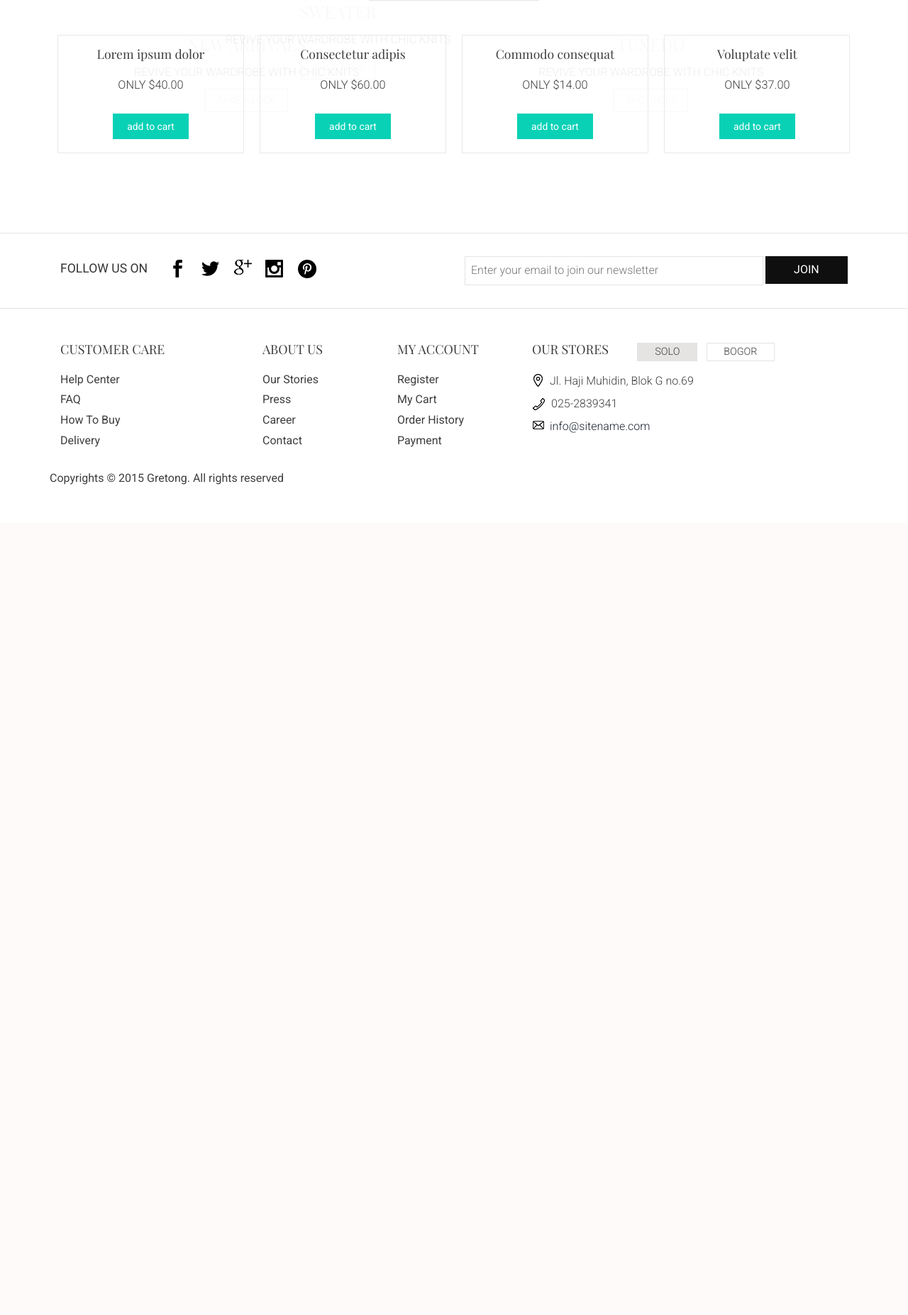
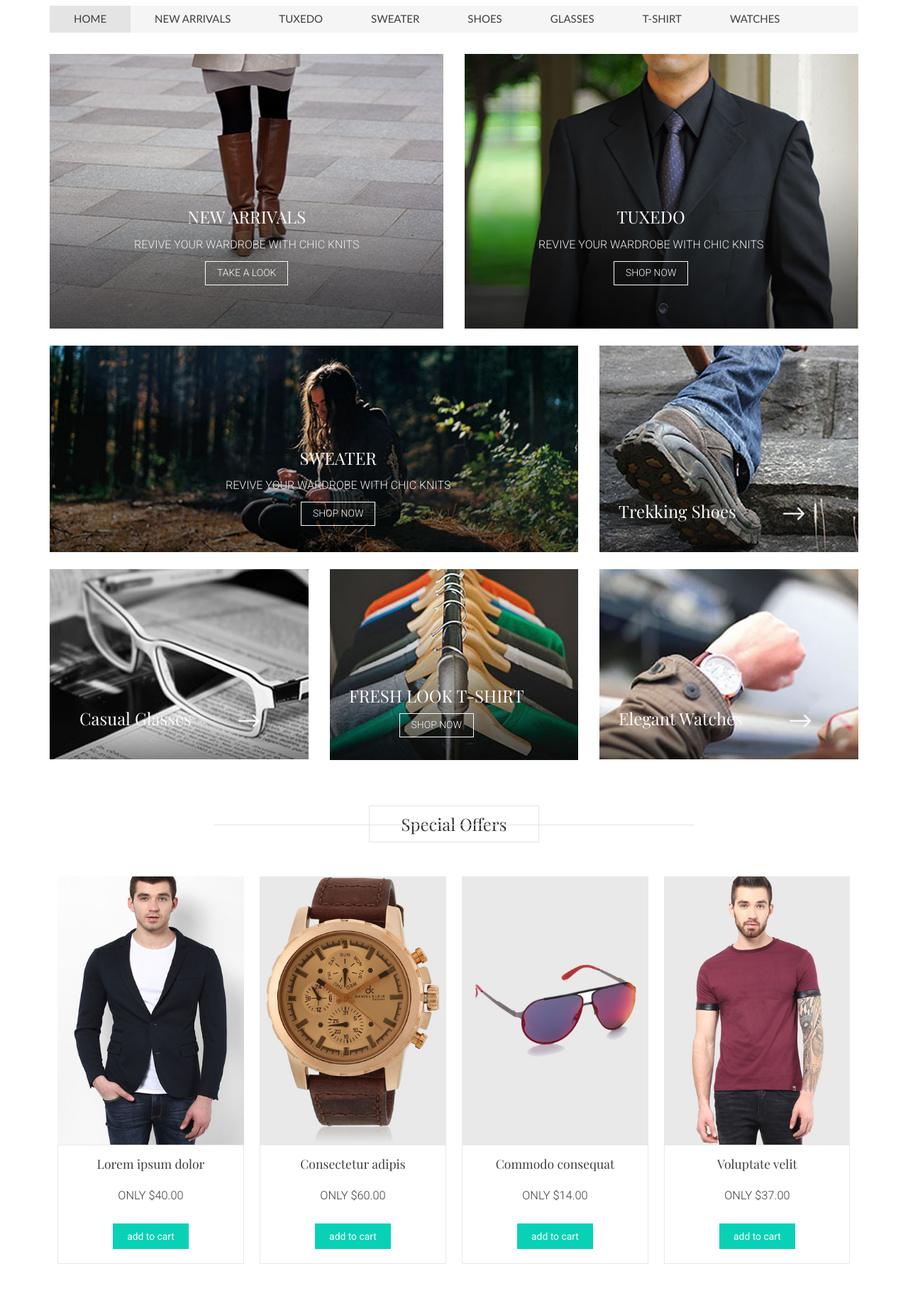
Before and after one commit to JacobMue/cyanide, a PHP site: page /front/index.php in a window 1280 px wide. Shown: the part 415-2268 px from the top of the page at 71% size. Before the commit the page ends 1098 px from the top, so only its background shows below. Run offline with PHP 8.4, Linux system fonts and the light colour scheme.

Commit message:
CSS referencing for "index.php"

```diff
--- a/front/index.php
+++ b/front/index.php
@@ -8,12 +8,12 @@ License URL: http://creativecommons.org/licenses/by/3.0/
 <!DOCTYPE HTML>
 <html>
 <head>
-<title>Gretong a Ecommerce Category Flat Bootstarp Responsive Website Template | Home :: w3layouts</title>
-<link href="../assets/css/front/bootstrap.css" rel='stylesheet' type='text/css' />
+<title>Botik Online Clothing Store</title>
+<link href="../css/front/bootstrap.css" rel='stylesheet' type='text/css' />
 <!-- jQuery (necessary JavaScript plugins) -->
-<script type='text/javascript' src="../assets/js/front/jquery-1.11.1.min.js"></script>
+<script type='text/javascript' src="../js/front/jquery-1.11.1.min.js"></script>
 <!-- Custom Theme files -->
-<link href="../assets/css/front/style.css" rel='stylesheet' type='text/css' />
+<link href="../css/front/style.css" rel='stylesheet' type='text/css' />
 <!-- Custom Theme files -->
 <!--//theme-style-->
 <meta name="viewport" content="width=device-width, initial-scale=1">
@@ -25,10 +25,10 @@ Smartphone Compatible web template, free webdesigns for Nokia, Samsung, LG, Sony
 <link href='http://fonts.googleapis.com/css?family=Playfair+Display:400,700,900' rel='stylesheet' type='text/css'>
 <!-- start menu -->
 <link href="../assets/css/front/megamenu.css" rel="stylesheet" type="text/css" media="all" />
-<script type="text/javascript" src="../assets/js/front/megamenu.js"></script>
+<script type="text/javascript" src="../js/front/megamenu.js"></script>
 <script>$(document).ready(function(){$(".megamenu").megamenu();});</script>
-<script src="../assets/js/front/menu_jquery.js"></script>
-<script src="../assets/js/front/simpleCart.min.js"> </script>
+<script src="../js/front/menu_jquery.js"></script>
+<script src="../js/front/simpleCart.min.js"> </script>
 </head>
 <body>
 <!-- header_top -->
@@ -56,8 +56,7 @@ Smartphone Compatible web template, free webdesigns for Nokia, Samsung, LG, Sony
 	<div class="head-t">
 		<div class="logo">
 			<a href="index.html">
-			<h2>InstaClothes</h2>
-			<!-- <img src=""../assets/images/logo.png" class="img-responsive" alt=""/> -->
+				<img src="../images/logo.jpg" class="img-responsive" alt=""/>
 			 </a>
 		</div>
 		<!-- start header_right -->
@@ -129,7 +128,7 @@ Smartphone Compatible web template, free webdesigns for Nokia, Samsung, LG, Sony
 				</div>
 			<div class="cart box_1">
 				<a href="checkout.html">
-					<h3> <span class="simpleCart_total">KSH 0.00</span> (<span id="simpleCart_quantity" class="simpleCart_quantity">0</span> items)<img src=""../assets/images/bag.png" alt=""></h3>
+					<h3> <span class="simpleCart_total">KSH 0.00</span> (<span id="simpleCart_quantity" class="simpleCart_quantity">0</span> items)<img src="../images/bag.png" alt=""></h3>
 				</a>
 				<p><a href="javascript:;" class="simpleCart_empty">(empty card)</a></p>
 				<div class="clearfix"> </div>
@@ -799,7 +798,7 @@ Smartphone Compatible web template, free webdesigns for Nokia, Samsung, LG, Sony
 	<div class="container">
 		<div class="arriv-top">
 			<div class="col-md-6 arriv-left">
-				<img src=""../assets/images/1.jpg" class="img-responsive" alt="">
+				<img src="../images/1.jpg" class="img-responsive" alt="">
 				<div class="arriv-info">
 					<h3>NEW ARRIVALS</h3>
 					<p>REVIVE YOUR WARDROBE WITH CHIC KNITS</p>
@@ -809,7 +808,7 @@ Smartphone Compatible web template, free webdesigns for Nokia, Samsung, LG, Sony
 				</div>
 			</div>
 			<div class="col-md-6 arriv-right">
-				<img src=""../assets/images/2.jpg" class="img-responsive" alt="">
+				<img src="../images/2.jpg" class="img-responsive" alt="">
 				<div class="arriv-info">
 					<h3>TUXEDO</h3>
 					<p>REVIVE YOUR WARDROBE WITH CHIC KNITS</p>
@@ -822,7 +821,7 @@ Smartphone Compatible web template, free webdesigns for Nokia, Samsung, LG, Sony
 		</div>
 		<div class="arriv-bottm">
 			<div class="col-md-8 arriv-left1">
-				<img src=""../assets/images/3.jpg" class="img-responsive" alt="">
+				<img src="../images/3.jpg" class="img-responsive" alt="">
 				<div class="arriv-info1">
 					<h3>SWEATER</h3>
 					<p>REVIVE YOUR WARDROBE WITH CHIC KNITS</p>
@@ -832,7 +831,7 @@ Smartphone Compatible web template, free webdesigns for Nokia, Samsung, LG, Sony
 				</div>
 			</div>
 			<div class="col-md-4 arriv-right1">
-				<img src=""../assets/images/4.jpg" class="img-responsive" alt="">
+				<img src="../images/4.jpg" class="img-responsive" alt="">
 				<div class="arriv-info2">
 					<a href="details.html"><h3>Trekking Shoes<i class="ars"></i></h3></a>
 				</div>
@@ -841,13 +840,13 @@ Smartphone Compatible web template, free webdesigns for Nokia, Samsung, LG, Sony
 		</div>
 		<div class="arriv-las">
 			<div class="col-md-4 arriv-left2">
-				<img src=""../assets/images/5.jpg" class="img-responsive" alt="">
+				<img src="../images/5.jpg" class="img-responsive" alt="">
 				<div class="arriv-info2">
 					<a href="details.html"><h3>Casual Glasses<i class="ars"></i></h3></a>
 				</div>
 			</div>
 			<div class="col-md-4 arriv-middle">
-				<img src=""../assets/images/6.jpg" class="img-responsive" alt="">
+				<img src="../images/6.jpg" class="img-responsive" alt="">
 				<div class="arriv-info3">
 					<h3>FRESH LOOK T-SHIRT</h3>
 					<div class="crt-btn">
@@ -856,7 +855,7 @@ Smartphone Compatible web template, free webdesigns for Nokia, Samsung, LG, Sony
 				</div>
 			</div>
 			<div class="col-md-4 arriv-right2">
-				<img src=""../assets/images/7.jpg" class="img-responsive" alt="">
+				<img src="../images/7.jpg" class="img-responsive" alt="">
 				<div class="arriv-info2">
 					<a href="details.html"><h3>Elegant Watches<i class="ars"></i></h3></a>
 				</div>
@@ -871,7 +870,7 @@ Smartphone Compatible web template, free webdesigns for Nokia, Samsung, LG, Sony
 		<div class="specia-top">
 			<ul class="grid_2">
 		<li>
-				<a href="details.html"><img src=""../assets/images/8.jpg" class="img-responsive" alt=""></a>
+				<a href="details.html"><img src="../images/8.jpg" class="img-responsive" alt=""></a>
 				<div class="special-info grid_1 simpleCart_shelfItem">
 					<h5>Lorem ipsum dolor</h5>
 					<div class="item_add"><span class="item_price"><h6>ONLY $40.00</h6></span></div>
@@ -879,7 +878,7 @@ Smartphone Compatible web template, free webdesigns for Nokia, Samsung, LG, Sony
 				</div>
 		</li>
 		<li>
-				<a href="details.html"><img src=""../assets/images/9.jpg" class="img-responsive" alt=""></a>
+				<a href="details.html"><img src="../images/9.jpg" class="img-responsive" alt=""></a>
 				<div class="special-info grid_1 simpleCart_shelfItem">
 					<h5>Consectetur adipis</h5>
 					<div class="item_add"><span class="item_price"><h6>ONLY $60.00</h6></span></div>
@@ -887,7 +886,7 @@ Smartphone Compatible web template, free webdesigns for Nokia, Samsung, LG, Sony
 			</div>
 		</li>
 		<li>
-				<a href="details.html"><img src=""../assets/images/10.jpg" class="img-responsive" alt=""></a>
+				<a href="details.html"><img src="../images/10.jpg" class="img-responsive" alt=""></a>
 				<div class="special-info grid_1 simpleCart_shelfItem">
 					<h5>Commodo consequat</h5>
 					<div class="item_add"><span class="item_price"><h6>ONLY $14.00</h6></span></div>
@@ -895,7 +894,7 @@ Smartphone Compatible web template, free webdesigns for Nokia, Samsung, LG, Sony
 			</div>
 		</li>
 		<li>
-				<a href="details.html"><img src=""../assets/images/11.jpg" class="img-responsive" alt=""></a>
+				<a href="details.html"><img src="../images/11.jpg" class="img-responsive" alt=""></a>
 				<div class="special-info grid_1 simpleCart_shelfItem">
 					<h5>Voluptate velit</h5>
 					<div class="item_add"><span class="item_price"><h6>ONLY $37.00</h6></span></div>
```
